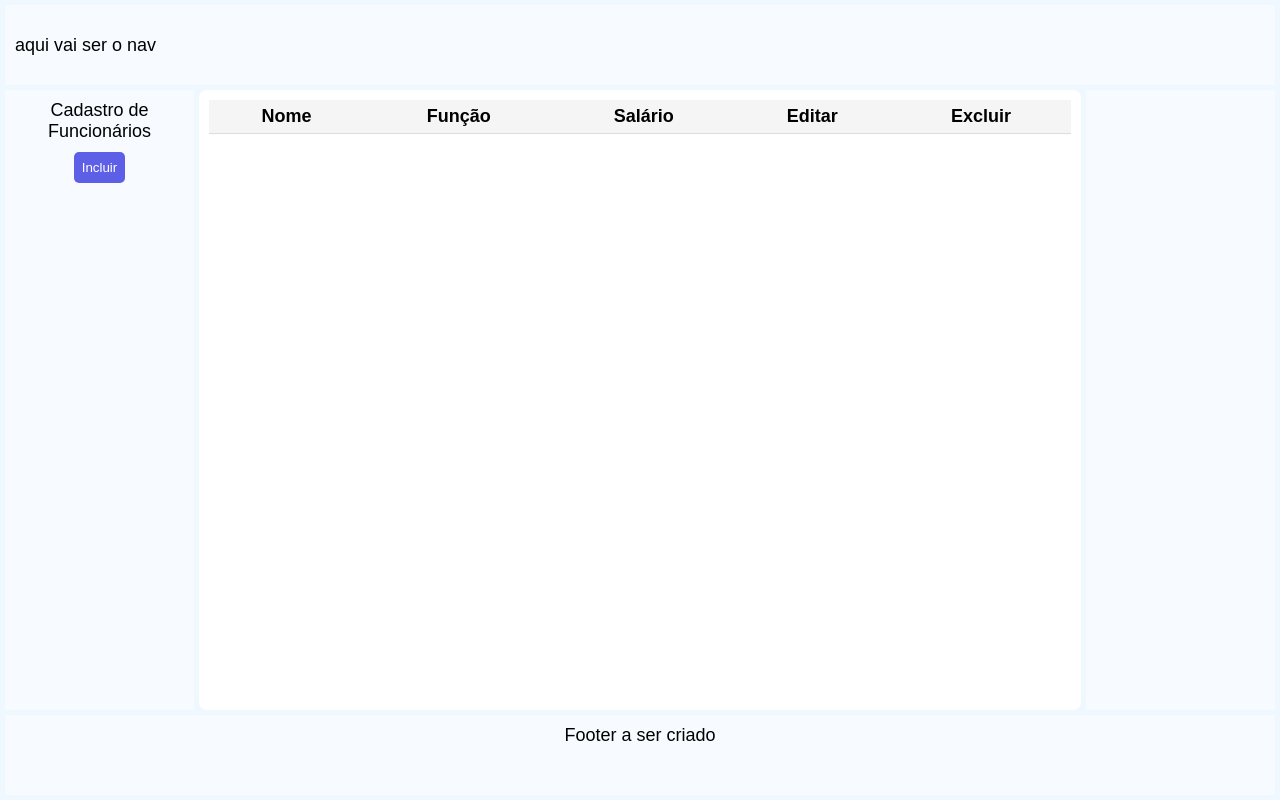
After one commit to jose1souza/BlueGateFarm, a Flask app: template app/templates/funcionario/formulario.html in a window 1280 px wide. The commit adds this page. Run offline with Flask 3, Linux system fonts and the light colour scheme; the template is opened without the code that fills it, so the values that code supplies are empty.

```diff
--- a/app/auth/routes.py
+++ b/app/routes/auth/routes.py
@@ -29,7 +29,7 @@ def fazer_login():
     # 2. Verifica se o usuário existe E se a senha confere
     if usuario and usuario.check_password(password):
         # Loga o usuário usando Flask-Login e o mantém logado (remember=True)
-        login_user(usuario, remember=True)
+        login_user(usuario, remember=False)
         flash(f'Bem-vindo(a), {usuario.nome}!', 'success')
         # Redireciona para o dashboard
         return redirect(url_for('main.dashboard'))
--- /dev/null
+++ b/app/static/css/style.css
@@ -0,0 +1,125 @@
+* {
+  margin: 0;
+  padding: 0;
+  box-sizing: border-box;
+  font-family: 'Poppins', sans-serif;
+}
+
+body {
+  height: 100vh;
+  background-color: #eee;
+}
+
+.grid-container {
+  display: grid;
+  grid-template-columns: 1.5fr 7fr 1.5fr;
+  grid-template-rows: auto 1fr auto;
+  gap: 5px;
+  height: 100vh;
+  background: aliceblue;
+  padding: 5px;
+}
+
+.grid-items,
+.grid-items-menu,
+.grid-item {
+  background-color: rgba(255, 255, 255, 0.5);
+  text-align: center;
+  font-size: 18px;
+  padding: 10px;
+}
+
+.grid-items-menu {
+  grid-column: 1 / 4;
+  display: flex;
+  justify-content: space-between;
+  align-items: center;
+  height: 10vh;
+}
+
+#new {
+  padding: 8px;
+  border-radius: 5px;
+  border: none;
+  color: white;
+  background-color: rgb(57, 57, 226,0.8);
+  cursor: pointer;
+}
+
+.left {
+  grid-column: 1 / 2;
+  display: flex;
+  flex-direction: column;
+  align-items: center;
+  gap: 10px;
+}
+
+.right {
+  grid-column: 3 / 4;
+}
+
+.main {
+  grid-area: 2 / 2 / 3 / 3;
+  background: white;
+  border-radius: 8px;
+  padding: 10px;
+  overflow-y: auto;
+}
+
+footer {
+  grid-column: 1 / 4;
+  height: 10vh;
+}
+
+table {
+  width: 100%;
+  border-collapse: collapse;
+}
+
+thead {
+  background-color: whitesmoke;
+}
+
+thead th,
+tbody td {
+  padding: 6px;
+  border-bottom: 1px solid #ddd;
+}
+
+th.acao,
+td.acao {
+  text-align: center;
+}
+
+.modal-container {
+  width: 100vw;
+  height: 100vh;
+  position: fixed;
+  top: 0;
+  left: 0;
+  background-color: rgba(0, 0, 0, 0.5);
+  display: none;
+  z-index: 999;
+  align-items: center;
+  justify-content: center;
+}
+
+.modal {
+  display: flex;
+  flex-direction: column;
+  padding: 20px;
+  background-color: white;
+  border-radius: 10px;
+  width: 40%;
+}
+
+.modal label {
+  font-size: 14px;
+  margin-top: 10px;
+}
+
+.modal input {
+  width: 100%;
+  padding: 5px;
+  margin-bottom: 10px;
+}
--- /dev/null
+++ b/app/static/js/script.js
@@ -0,0 +1,14 @@
+function openModal() {
+  document.querySelector(".modal-container").style.display = "flex";
+}
+
+function closeModal() {
+  document.querySelector(".modal-container").style.display = "none";
+}
+
+window.onclick = function(event) {
+  const modal = document.querySelector(".modal-container");
+  if (event.target === modal) {
+    closeModal();
+  }
+}
--- /dev/null
+++ b/app/templates/funcionario/formulario.html
@@ -0,0 +1,67 @@
+<!DOCTYPE html>
+  <head>
+    <title>Funcionários</title>
+    <link rel="stylesheet" href="../static/css/style.css">
+  </head>
+
+  <body>
+    <div class="grid-container">
+
+      <nav class="grid-items-menu">
+        <p>aqui vai ser o nav</p>
+      </nav>
+
+      <aside class="grid-items left">
+        <span>Cadastro de Funcionários </span>
+        <button onclick="openModal()" id="new">Incluir</button>
+      </aside>
+
+      <main class="grid-items main">
+        <div class="divTable">
+          <table>
+            <thead>
+              <tr>
+                <th>Nome</th>
+                <th>Função</th>
+                <th>Salário</th>
+                <th class="acao">Editar</th>
+                <th class="acao">Excluir</th>
+              </tr>
+            </thead>
+            <tbody></tbody>
+          </table>
+        </div>
+
+        <div class="modal-container">
+          <div class="modal">
+            <form>
+              <label for="m-nome">Nome</label>
+              <input id="m-nome" type="text" required />
+
+              <label for="m-funcao">Funcao</label>
+              <input id="m-funcao" type="text" required />
+
+              <label for="m-salario">Salário</label>
+              <input id="m-salario" type="number" required />
+
+              <button id="btnSalvar">Salvar</button>
+              <button type="button" onclick="closeModal()">Fechar</button>
+            </form>
+          </div>
+        </div>
+      </main>
+
+      <aside class="grid-items right">
+
+      </aside>
+
+      <!-- footer pra alguém criar depois-->
+       <footer class="grid-item footer">
+        <p>Footer a ser criado</p>
+       </footer>
+    </div>
+
+    <script src="script.js"></script>
+  </body>
+
+</html>
```
Also changed, not shown: app/__init__.py (+10 -12 lines), app/templates/culturas/formulario.html (+7 -3 lines), app/routes/__init__.py (added), app/routes/api/__init__.py (added), app/routes/api/controllers.py (added), app/routes/api/routes.py (renamed from app/api/routes.py), app/routes/auth/__init__.py (added), app/routes/cultura_routes.py (renamed from app/cultura/routes.py).
